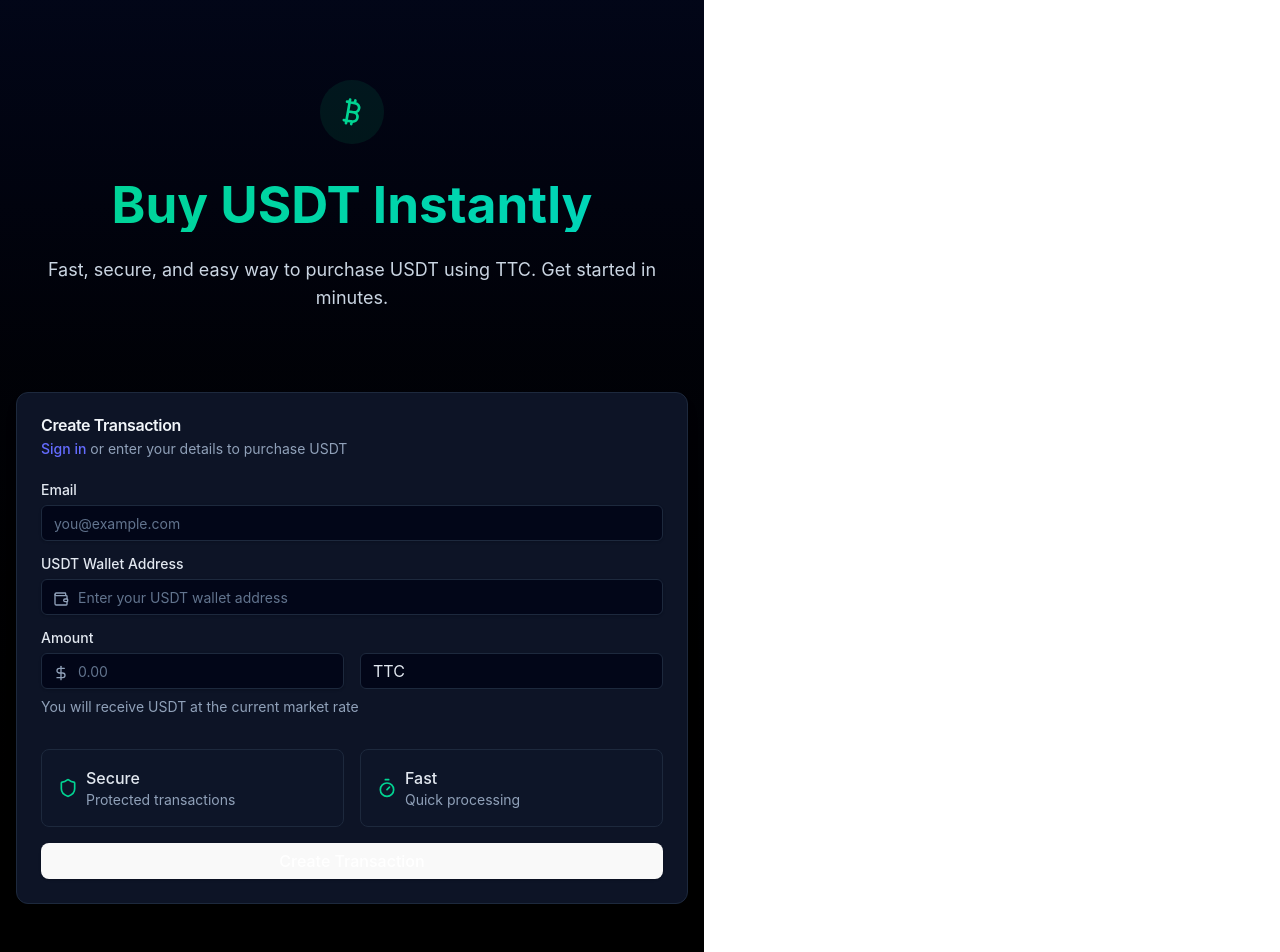
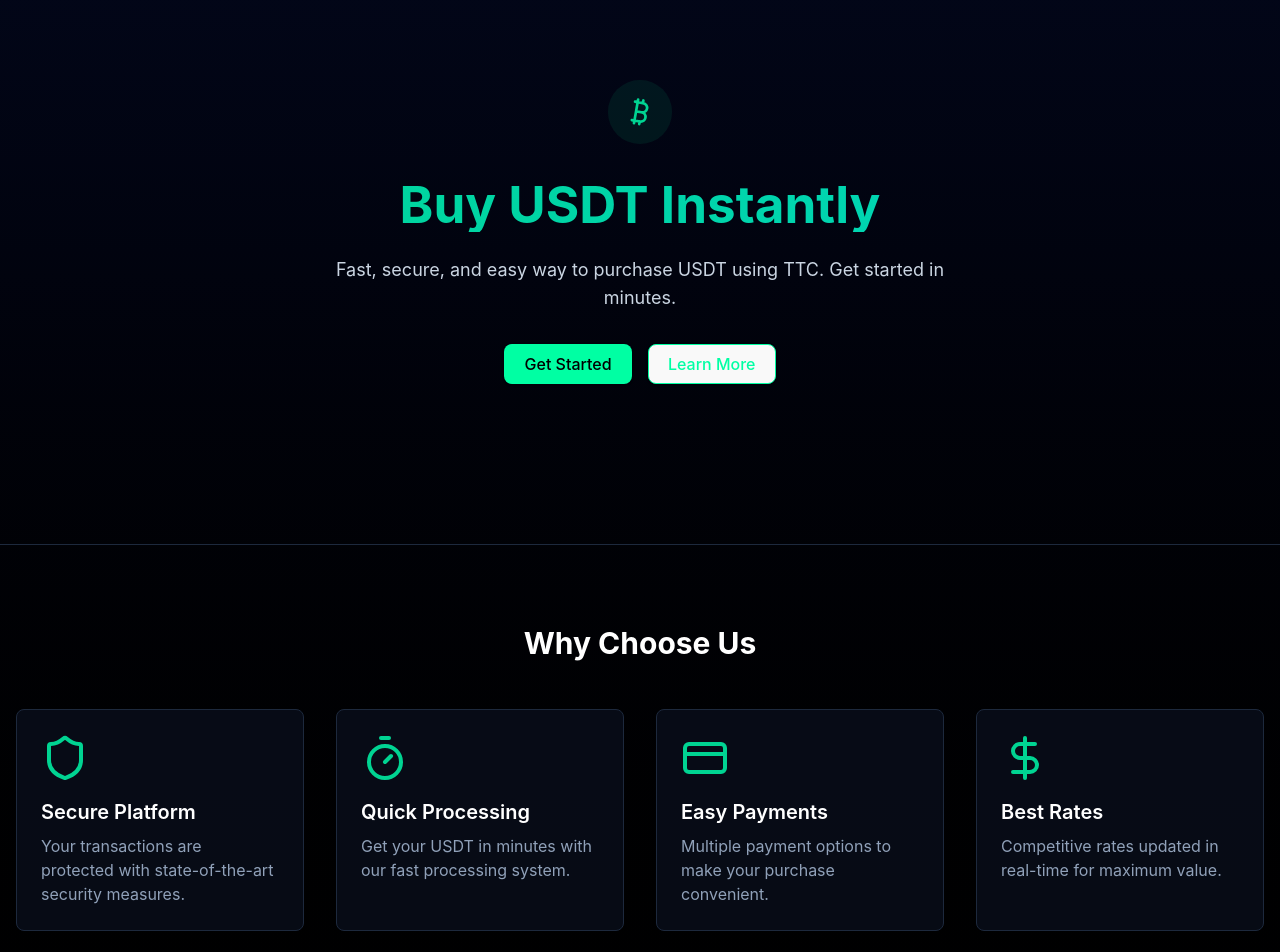
Before and after one commit to jonasgraterol/ecopay-vite, a React (Vite) app: page / in a window 1280 px wide. Shown: the top 952 px of the page. Built offline with nearby package versions, Linux system fonts and the light colour scheme.

Commit message:
UI enhancements in landing page

```diff
--- /dev/null
+++ b/src/components/transactions/CreateTransactionForm.tsx
@@ -0,0 +1,127 @@
+import { CreditCard, DollarSign, Shield, Timer, Wallet } from "lucide-react"
+import { Button } from "@/components/ui/button"
+import { Card, CardContent, CardDescription, CardHeader, CardTitle } from "@/components/ui/card"
+import { Input } from "@/components/ui/input"
+import { Label } from "@/components/ui/label"
+import { ReactNode } from "react"
+
+interface CreateTransactionFormProps {
+  description?: ReactNode
+  showFeatures?: boolean
+  onSubmit?: (data: {
+    email: string
+    walletAddress: string
+    amount: string
+  }) => void
+}
+
+export function CreateTransactionForm({
+  description = "Enter your details to purchase USDT",
+  showFeatures = true,
+  onSubmit
+}: CreateTransactionFormProps) {
+  const handleSubmit = (e: React.FormEvent<HTMLFormElement>) => {
+    e.preventDefault()
+    const formData = new FormData(e.currentTarget)
+
+    if (onSubmit) {
+      onSubmit({
+        email: formData.get('email') as string,
+        walletAddress: formData.get('walletAddress') as string,
+        amount: formData.get('amount') as string
+      })
+    }
+  }
+
+  return (
+    <Card className="mx-auto max-w-2xl border-slate-800 bg-slate-900/90 shadow-lg backdrop-blur">
+      <CardHeader>
+        <CardTitle className="text-slate-100">Create Transaction</CardTitle>
+        <CardDescription className="text-slate-400">
+          {description}
+        </CardDescription>
+      </CardHeader>
+      <CardContent>
+        <form className="space-y-6" onSubmit={handleSubmit}>
+          <div className="space-y-4">
+            <div className="grid gap-2">
+              <Label htmlFor="email" className="text-slate-200">
+                Email
+              </Label>
+              <Input
+                id="email"
+                name="email"
+                placeholder="you@example.com"
+                type="email"
+                className="border-slate-800 bg-slate-950 text-slate-200 placeholder:text-slate-500"
+                required
+              />
+            </div>
+
+            <div className="grid gap-2">
+              <Label htmlFor="walletAddress" className="text-slate-200">
+                USDT Wallet Address
+              </Label>
+              <div className="relative">
+                <Wallet className="absolute left-3 top-3 h-4 w-4 text-slate-400" />
+                <Input
+                  id="walletAddress"
+                  name="walletAddress"
+                  className="border-slate-800 bg-slate-950 pl-9 text-slate-200 placeholder:text-slate-500"
+                  placeholder="Enter your USDT wallet address"
+                  required
+                />
+              </div>
+            </div>
+
+            <div className="grid gap-2">
+              <Label className="text-slate-200">Amount</Label>
+              <div className="grid grid-cols-2 gap-4">
+                <div className="relative">
+                  <DollarSign className="absolute left-3 top-3 h-4 w-4 text-slate-400" />
+                  <Input
+                    type="number"
+                    name="amount"
+                    placeholder="0.00"
+                    className="border-slate-800 bg-slate-950 pl-9 text-slate-200 placeholder:text-slate-500"
+                    required
+                  />
+                </div>
+                <div className="flex items-center rounded-md border border-slate-800 bg-slate-950 px-3 text-slate-200">
+                  TTC
+                </div>
+              </div>
+              <p className="text-sm text-slate-400">You will receive USDT at the current market rate</p>
+            </div>
+
+            {showFeatures && (
+              <div className="mt-8 grid grid-cols-1 gap-4 sm:grid-cols-2">
+                <div className="flex items-center gap-2 rounded-lg border border-slate-800 bg-slate-900/50 p-4">
+                  <Shield className="h-5 w-5 text-emerald-400" />
+                  <div>
+                    <h3 className="font-medium text-slate-200">Secure</h3>
+                    <p className="text-sm text-slate-400">Protected transactions</p>
+                  </div>
+                </div>
+                <div className="flex items-center gap-2 rounded-lg border border-slate-800 bg-slate-900/50 p-4">
+                  <Timer className="h-5 w-5 text-emerald-400" />
+                  <div>
+                    <h3 className="font-medium text-slate-200">Fast</h3>
+                    <p className="text-sm text-slate-400">Quick processing</p>
+                  </div>
+                </div>
+              </div>
+            )}
+
+            <Button
+              type="submit"
+              className="w-full bg-emerald-500 text-white hover:bg-emerald-600"
+            >
+              Create Transaction
+            </Button>
+          </div>
+        </form>
+      </CardContent>
+    </Card>
+  )
+}
--- a/src/routes/index.tsx
+++ b/src/routes/index.tsx
@@ -1,10 +1,7 @@
 import { createFileRoute } from '@tanstack/react-router'
-import { Bitcoin, CreditCard, DollarSign, Shield, Timer, Wallet } from "lucide-react"
-import { Button } from "@/components/ui/button"
-import { Card, CardContent, CardDescription, CardHeader, CardTitle } from "@/components/ui/card"
-import { Input } from "@/components/ui/input"
-import { Label } from "@/components/ui/label"
+import { Bitcoin, Shield, Timer, CreditCard, DollarSign } from "lucide-react"
 import { Link } from '@tanstack/react-router'
+import { Button } from '@/components/ui/button'
 
 export const Route = createFileRoute('/')({
   component: LandingPage
@@ -12,9 +9,9 @@ export const Route = createFileRoute('/')({
 
 function LandingPage() {
   return (
-    <div className="min-h-screen bg-gradient-to-b from-slate-950 to-black text-white">
+    <div className="min-h-screen w-full bg-gradient-to-b from-slate-950 to-black text-white">
       {/* Hero Section */}
-      <section className="container mx-auto px-4 py-20">
+      <section className="w-full px-4 py-20">
         <div className="mb-20 text-center">
           <div className="mb-8 flex justify-center">
             <div className="rounded-full bg-emerald-500/10 p-4">
@@ -24,103 +21,86 @@ function LandingPage() {
           <h1 className="mb-6 bg-gradient-to-r from-emerald-400 to-teal-400 bg-clip-text text-4xl font-bold text-transparent sm:text-6xl">
             Buy USDT Instantly
           </h1>
-          <p className="mx-auto max-w-2xl text-lg text-slate-300">
+          <p className="mx-auto max-w-2xl text-lg text-slate-300 mb-8">
             Fast, secure, and easy way to purchase USDT using TTC. Get started in minutes.
           </p>
-        </div>
-
-        {/* Transaction Form */}
-        <Card className="mx-auto max-w-2xl border-slate-800 bg-slate-900/90 shadow-lg backdrop-blur">
-          <CardHeader>
-            <CardTitle className="text-slate-100">Create Transaction</CardTitle>
-            <CardDescription className="text-slate-400">
-              <Link
-                to="/auth/login"
-                className="text-emerald-400 hover:text-emerald-300"
+          <div className="flex justify-center gap-4">
+            <Link to="/auth/login">
+              <Button
+                size="lg"
+                style={{
+                  backgroundColor: '#00FFA3',
+                  color: '#000',
+                  fontWeight: 500,
+                }}
+                className="hover:bg-[#00FFA3]/90"
               >
-                Sign in
+                Get Started
+              </Button>
             </Link>
-              {" "}or enter your details to purchase USDT
-            </CardDescription>
-          </CardHeader>
-          <CardContent>
-            <form className="space-y-6" onSubmit={(e) => e.preventDefault()}>
-              <div className="space-y-4">
-                <div className="grid gap-2">
-                  <Label htmlFor="email" className="text-slate-200">
-                    Email
-                  </Label>
-                  <Input
-                    id="email"
-                    placeholder="you@example.com"
-                    type="email"
-                    className="border-slate-800 bg-slate-950 text-slate-200 placeholder:text-slate-500"
-                    required
-                  />
-                </div>
-
-                <div className="grid gap-2">
-                  <Label htmlFor="wallet" className="text-slate-200">
-                    USDT Wallet Address
-                  </Label>
-                  <div className="relative">
-                    <Wallet className="absolute left-3 top-3 h-4 w-4 text-slate-400" />
-                    <Input
-                      id="wallet"
-                      className="border-slate-800 bg-slate-950 pl-9 text-slate-200 placeholder:text-slate-500"
-                      placeholder="Enter your USDT wallet address"
-                      required
-                    />
+            <a href="#features">
+              <Button
+                size="lg"
+                style={{
+                  borderColor: '#00FFA3',
+                  color: '#00FFA3',
+                }}
+                variant="outline"
+                className="hover:bg-[#00FFA3]/10"
+              >
+                Learn More
+              </Button>
+            </a>
           </div>
         </div>
+      </section>
 
-                <div className="grid gap-2">
-                  <Label className="text-slate-200">Amount</Label>
-                  <div className="grid grid-cols-2 gap-4">
-                    <div className="relative">
-                      <DollarSign className="absolute left-3 top-3 h-4 w-4 text-slate-400" />
-                      <Input
-                        type="number"
-                        placeholder="0.00"
-                        className="border-slate-800 bg-slate-950 pl-9 text-slate-200 placeholder:text-slate-500"
-                        required
-                      />
+      {/* Features Section */}
+      <section id="features" className="w-full px-4 py-20 border-t border-slate-800">
+        <h2 className="text-3xl font-bold text-center mb-12">Why Choose Us</h2>
+        <div className="grid grid-cols-1 md:grid-cols-2 lg:grid-cols-4 gap-8">
+          <div className="p-6 rounded-lg border border-slate-800 bg-slate-900/50">
+            <Shield className="h-12 w-12 text-emerald-400 mb-4" />
+            <h3 className="text-xl font-semibold mb-2">Secure Platform</h3>
+            <p className="text-slate-400">Your transactions are protected with state-of-the-art security measures.</p>
           </div>
-                    <div className="flex items-center rounded-md border border-slate-800 bg-slate-950 px-3 text-slate-200">
-                      TTC
+          <div className="p-6 rounded-lg border border-slate-800 bg-slate-900/50">
+            <Timer className="h-12 w-12 text-emerald-400 mb-4" />
+            <h3 className="text-xl font-semibold mb-2">Quick Processing</h3>
+            <p className="text-slate-400">Get your USDT in minutes with our fast processing system.</p>
+          </div>
+          <div className="p-6 rounded-lg border border-slate-800 bg-slate-900/50">
+            <CreditCard className="h-12 w-12 text-emerald-400 mb-4" />
+            <h3 className="text-xl font-semibold mb-2">Easy Payments</h3>
+            <p className="text-slate-400">Multiple payment options to make your purchase convenient.</p>
+          </div>
+          <div className="p-6 rounded-lg border border-slate-800 bg-slate-900/50">
+            <DollarSign className="h-12 w-12 text-emerald-400 mb-4" />
+            <h3 className="text-xl font-semibold mb-2">Best Rates</h3>
+            <p className="text-slate-400">Competitive rates updated in real-time for maximum value.</p>
           </div>
         </div>
-                  <p className="text-sm text-slate-400">You will receive USDT at the current market rate</p>
-                </div>
+      </section>
 
-                {/* Features Section */}
-                <div className="mt-8 grid grid-cols-1 gap-4 sm:grid-cols-2">
-                  <div className="flex items-center gap-2 rounded-lg border border-slate-800 bg-slate-900/50 p-4">
-                    <Shield className="h-5 w-5 text-emerald-400" />
-                    <div>
-                      <h3 className="font-medium text-slate-200">Secure</h3>
-                      <p className="text-sm text-slate-400">Protected transactions</p>
-                    </div>
-                  </div>
-                  <div className="flex items-center gap-2 rounded-lg border border-slate-800 bg-slate-900/50 p-4">
-                    <Timer className="h-5 w-5 text-emerald-400" />
-                    <div>
-                      <h3 className="font-medium text-slate-200">Fast</h3>
-                      <p className="text-sm text-slate-400">Quick processing</p>
-                    </div>
-                  </div>
-                </div>
-
+      {/* CTA Section */}
+      <section className="w-full px-4 py-20 text-center">
+        <h2 className="text-3xl font-bold mb-6">Ready to Get Started?</h2>
+        <p className="text-slate-300 mb-8 max-w-2xl mx-auto">
+          Join thousands of users who trust our platform for their USDT purchases.
+        </p>
+        <Link to="/auth/login">
           <Button
-                  type="submit"
-                  className="w-full bg-emerald-500 text-white hover:bg-emerald-600"
+            size="lg"
+            style={{
+              backgroundColor: '#00FFA3',
+              color: '#000',
+              fontWeight: 500,
+            }}
+            className="hover:bg-[#00FFA3]/90"
           >
-                  Create Transaction
+            Create Account
           </Button>
-              </div>
-            </form>
-          </CardContent>
-        </Card>
+        </Link>
       </section>
     </div>
   )
```
Lines whose indentation alone changed are shown as unchanged.
